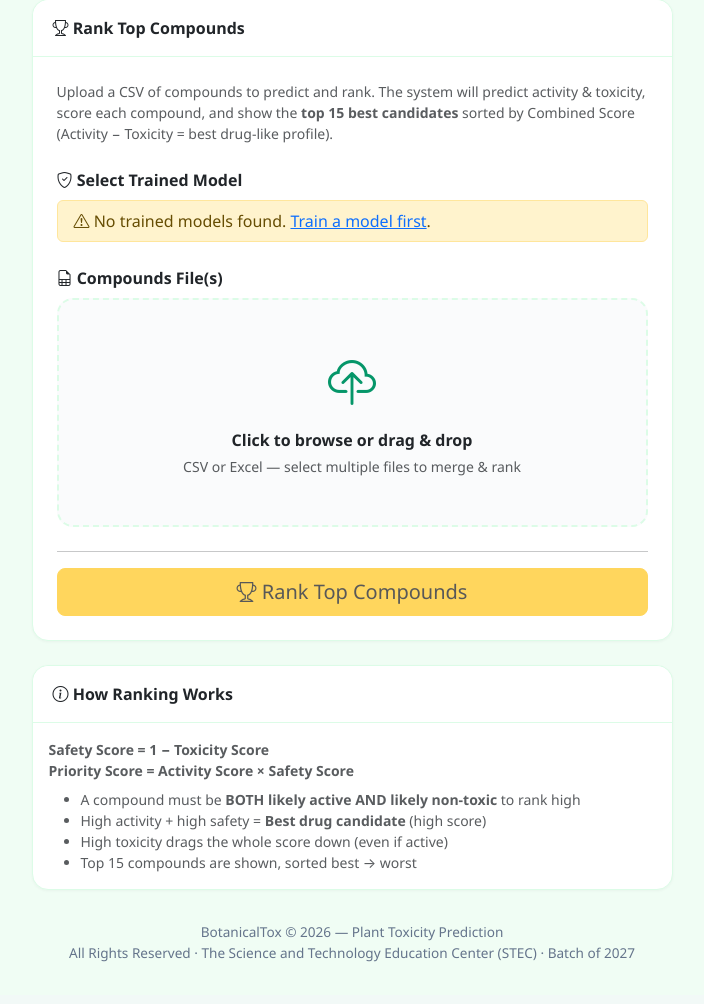
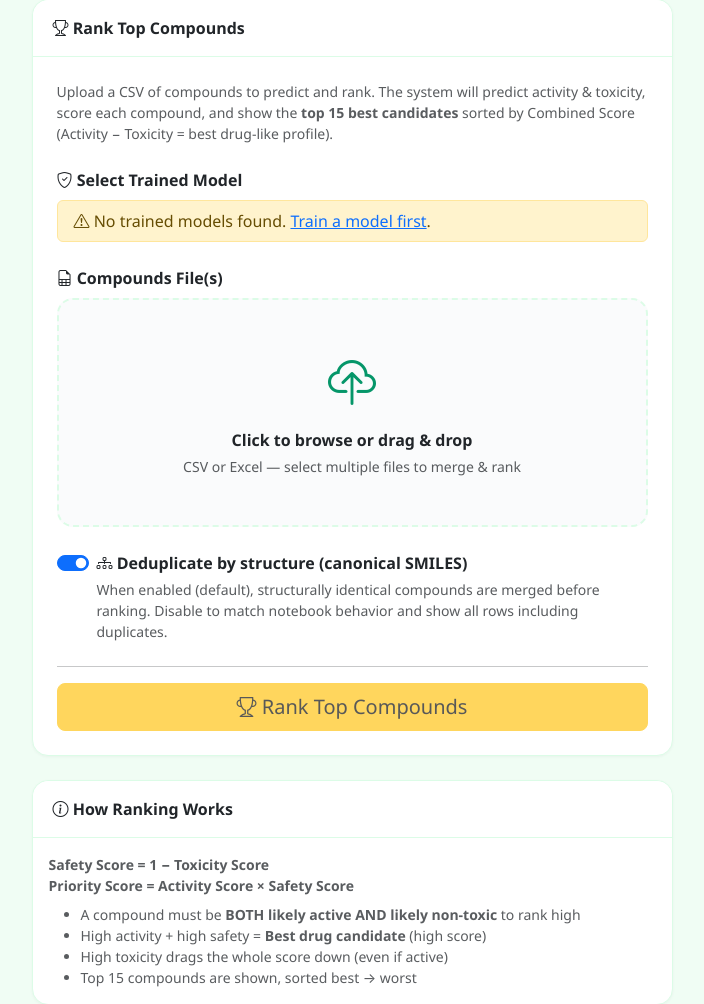
Before and after one commit to janchel/botanicaltox, a Flask app: page /ranking in a window 1280 px wide. Shown: the part 82-1086 px from the top of the page, without its empty margins (288-992 px from the left). Before the commit the page ends 1044 px from the top, so only its background shows below. Run offline with Flask 3, Linux system fonts and the light colour scheme; a user stored in the database is signed in; data comes from the database, SQL or seed files in the repository.

Commit message:
Updated ranking dedup

```diff
--- a/app.py
+++ b/app.py
@@ -1419,21 +1419,27 @@ def ranking():
         df = pd.concat(all_dfs, ignore_index=True)
         n_before = len(df)
 
-        # Deduplicate: keep first occurrence of each SMILES
+        # Check if user wants deduplication (default: True)
+        deduplicate = request.form.get("deduplicate", "on") == "on"
+
+        # Deduplicate: keep first occurrence of each SMILES (if enabled)
         try:
             smiles_col = parse_smiles_column(df)
         except ValueError:
             flash("Could not find SMILES column in merged data.", "error")
             return redirect(url_for("ranking"))
 
-        dupes = df[smiles_col].duplicated()
-        raw_dup_count = dupes.sum()
-        df, dup_count = dedup_by_canonical_smiles(df, smiles_col)
-        if dup_count:
-            df = df.drop_duplicates(subset=[smiles_col], keep="first").reset_index(drop=True)
-            flash(f"ℹ️ Merged {len(valid_files)} files ({n_before} compounds). Removed {dup_count} duplicate SMILES (structure-based) — kept first occurrence.", "info")
+        if deduplicate:
+            dupes = df[smiles_col].duplicated()
+            raw_dup_count = dupes.sum()
+            df, dup_count = dedup_by_canonical_smiles(df, smiles_col)
+            if dup_count:
+                df = df.drop_duplicates(subset=[smiles_col], keep="first").reset_index(drop=True)
+                flash(f"ℹ️ Merged {len(valid_files)} files ({n_before} compounds). Removed {dup_count} duplicate SMILES (structure-based) — kept first occurrence.", "info")
+            else:
+                flash(f"ℹ️ Merged {len(valid_files)} files: {n_before} total compounds, no duplicates found.", "info")
         else:
-            flash(f"ℹ️ Merged {len(valid_files)} files: {n_before} total compounds, no duplicates found.", "info")
+            flash(f"ℹ️ Merged {len(valid_files)} files: {n_before} total compounds (duplicates kept).", "info")
 
         try:
             smiles_col = parse_smiles_column(df)
@@ -1508,17 +1514,24 @@ def ranking():
             results["Priority_Score"] = results["Safety_Score"].round(4)
             sort_col = "Priority_Score"
 
-        # Sort and take top 15
-        results = results.sort_values(sort_col, ascending=False).head(15).reset_index(drop=True)
+        # Sort by priority score
+        results = results.sort_values(sort_col, ascending=False).reset_index(drop=True)
+
+        # Save FULL results to CSV (before taking top 15)
+        result_path = sess_dir / "ranking.csv"
+        results.to_csv(result_path, index=False)
+
+        # Take top 15 for display
+        results_display = results.head(15).reset_index(drop=True)
 
         # Add chemical class and labels
-        mol_list_ranked = create_molecules(pd.Series(results[smiles_col].tolist()))
-        results["Chemical_Class"] = [classify_compound(m) for m in mol_list_ranked]
-        if "Activity_Prediction" in results.columns:
-            results["Activity_Label_Text"] = results["Activity_Prediction"].map(
+        mol_list_ranked = create_molecules(pd.Series(results_display[smiles_col].tolist()))
+        results_display["Chemical_Class"] = [classify_compound(m) for m in mol_list_ranked]
+        if "Activity_Prediction" in results_display.columns:
+            results_display["Activity_Label_Text"] = results_display["Activity_Prediction"].map(
                 {1: "Active (inhibits OXA-23)", 0: "Inactive"})
-        if "Toxicity_Prediction" in results.columns:
-            results["Toxicity_Label_Text"] = results["Toxicity_Prediction"].map(
+        if "Toxicity_Prediction" in results_display.columns:
+            results_display["Toxicity_Label_Text"] = results_display["Toxicity_Prediction"].map(
                 {1: "Toxic to humans", 0: "Safe"})
 
         # Generate molecule images for top 10
@@ -1526,19 +1539,16 @@ def ranking():
         for i, mol in enumerate(mol_list_ranked[:10]):
             img_b64 = mol_to_b64(mol)
             if img_b64:
-                cid = str(results.iloc[i].get("Compound_ID", f"#{i+1}"))
+                cid = str(results_display.iloc[i].get("Compound_ID", f"#{i+1}"))
                 mol_images.append({"id": cid, "image": img_b64})
 
         preview_cols = ["Compound_ID", smiles_col, "Chemical_Class", "Source_File"]
         for c in ["Activity_Prediction", "Activity_Score", "Toxicity_Prediction", "Toxicity_Score",
                   "Safety_Score", "Priority_Score"]:
-            if c in results.columns:
+            if c in results_display.columns:
                 preview_cols.append(c)
-        preview = results[preview_cols].head(15).to_dict(orient="records")
+        preview = results_display[preview_cols].to_dict(orient="records")
         columns = list(preview_cols)
-
-        result_path = sess_dir / "ranking.csv"
-        results.to_csv(result_path, index=False)
 
         return render_template(
             "ranking_result.html",
@@ -1548,6 +1558,7 @@ def ranking():
             tasks=" + ".join(tasks_found),
             result_filename=result_path.name,
             session_id=session.get("session_id"),
+            deduplicated=deduplicate,
         )
 
     except Exception as e:
--- a/templates/ranking.html
+++ b/templates/ranking.html
@@ -51,6 +51,20 @@
                                style="display:none" multiple
                                onchange="updateFileList()">
                         <div id="fileList" class="mt-2"></div>
+                    </div>
+
+                    <!-- Deduplication Option -->
+                    <div class="mb-4">
+                        <div class="form-check form-switch">
+                            <input class="form-check-input" type="checkbox" name="deduplicate" id="deduplicate" checked>
+                            <label class="form-check-label fw-semibold" for="deduplicate">
+                                <i class="bi bi-diagram-3"></i> Deduplicate by structure (canonical SMILES)
+                            </label>
+                            <div class="form-text text-muted small">
+                                When enabled (default), structurally identical compounds are merged before ranking.
+                                Disable to match notebook behavior and show all rows including duplicates.
+                            </div>
+                        </div>
                     </div>
 
                     <hr>
--- a/templates/ranking_result.html
+++ b/templates/ranking_result.html
@@ -14,6 +14,11 @@
 <p class="text-muted">
     Model: {{ model_name | replace('_', ' ') | title }} ({{ tasks }}) &middot;
     Sorted by Priority Score (Activity × Safety)
+    {% if deduplicated is defined and not deduplicated %}
+    &middot; <span class="badge bg-warning text-dark"><i class="bi bi-exclamation-triangle"></i> Duplicates included</span>
+    {% else %}
+    &middot; <span class="badge bg-success"><i class="bi bi-check-circle"></i> Deduplicated</span>
+    {% endif %}
 </p>
 
 <!-- Molecule Structures -->
```
